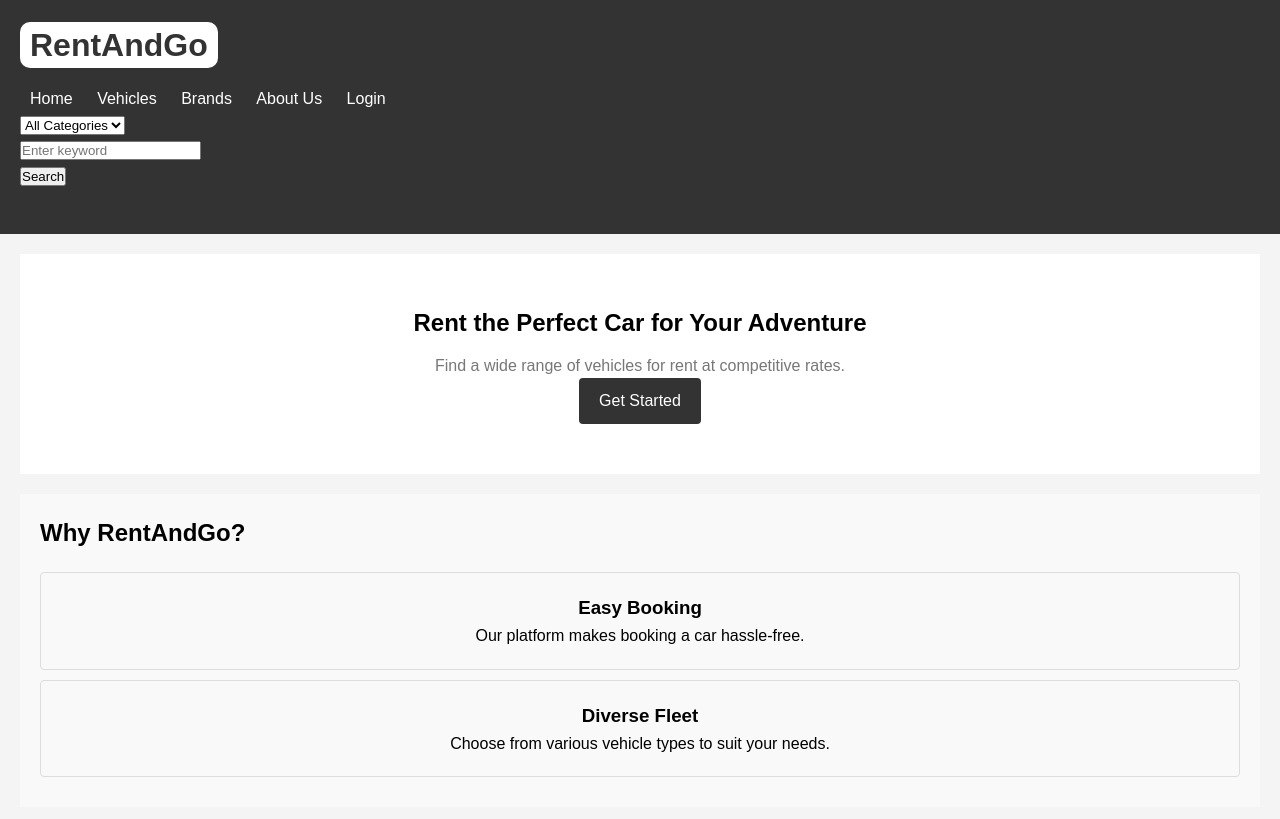
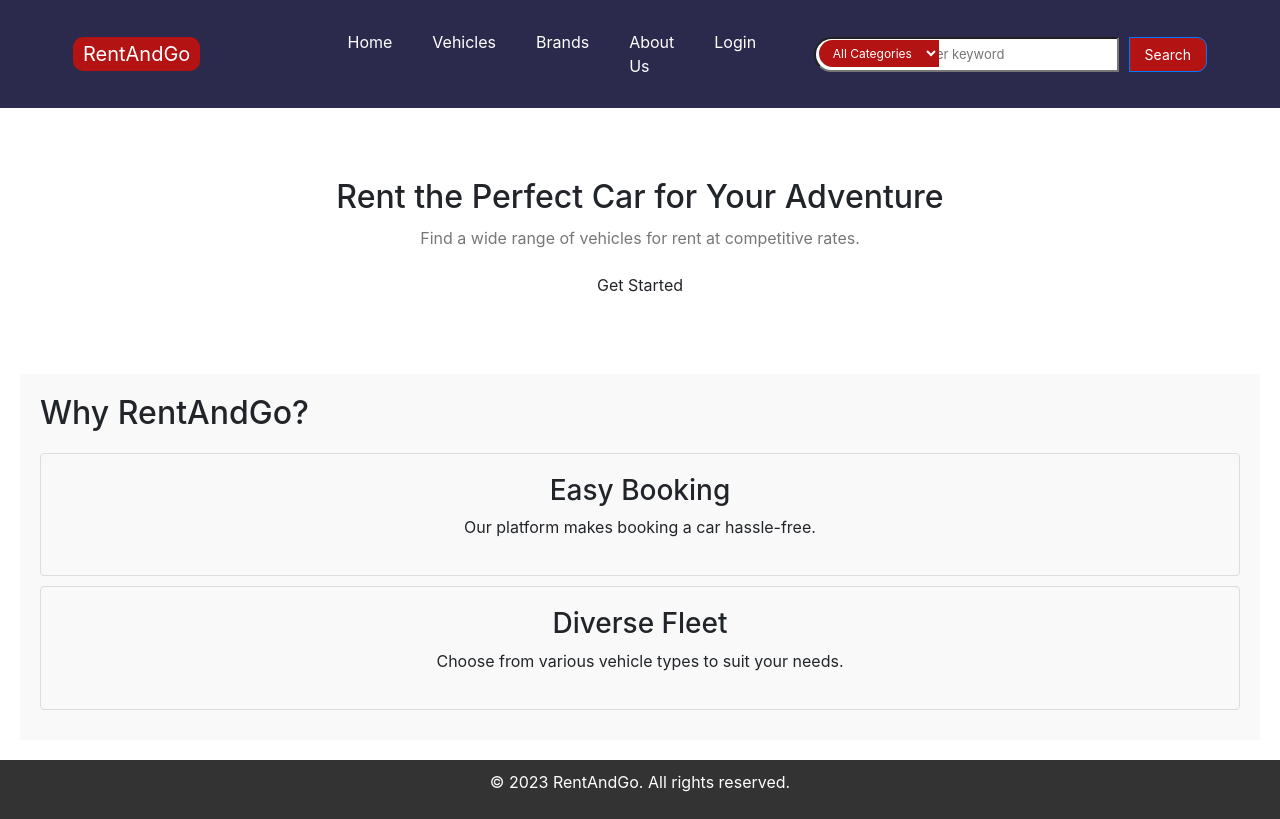
Before and after one commit to tejus07/php-cms, a PHP site: page / in a window 1280 px wide. Shown: the top 819 px of the page. Run offline with PHP 8.4, Linux system fonts and the light colour scheme; data comes from the database, SQL or seed files in the repository.

Commit message:
navbar css

```diff
--- a/css/styles.css
+++ b/css/styles.css
@@ -15,13 +15,71 @@ header {
   color: #fff;
   padding: 20px;
 }
-
+header.row.align-items-center {
+  justify-content: space-evenly;
+}
+form.searchbar {
+  display: flex;
+  flex-wrap: nowrap;
+  flex-direction: row;
+  position: relative;
+}
+.search-category-container {
+  position: absolute;
+  left: 5px;
+  top: 10%;
+}
+.search-category-container select {
+  border-radius: 20px 0 0 20px;
+  border: none;
+  background: #B31312;
+  color: #ffffff;
+  line-height: normal;
+  font-size: 12px;
+  padding: 5px 10px 5px 10px;
+}
+a:hover {
+  color: unset!important;
+  text-decoration: underline;
+}
+.search-bar-container {
+  width: 100%;
+  display: flex;
+  align-items: center;
+}
+.search-bar-container input[type="text"] {
+  width: 100%;
+  height: 35px;
+  font-size: 13px;
+  border-radius: 20px 0 0 20px;
+  padding: 0 0 0 33%;
+  color: #2B2A4C;
+  background: #ffffff;
+}
+button.btn.btn-primary.search-btn {
+  height: 35px;
+  line-height: normal;
+  margin-left: 10px;
+  text-decoration: none;
+  color: #ffffff;
+  background-color: #B31312;
+  border-radius: 0 10px 10px 0;
+  font-size: 14px;
+  padding: 5px 15px;
+}
+input[type="text"]:focus-visible {
+  outline: none;
+  border: 0;
+}
 header h1 {
   margin: 0;
 }
 
 nav ul {
   list-style: none;
+  margin: 0;
+  display: inline-flex;
+  gap: 20px;
 }
 
 nav ul li {
@@ -92,7 +150,7 @@ footer {
 }
 
 header {
-  background-color: #333;
+  background-color: #2B2A4C;
   color: #fff;
   padding: 20px;
 }
@@ -164,15 +222,13 @@ footer {
   line-height: 1.8;
 }
 
-h1.site-logo {
-  margin-bottom: 15px;
-}
 
 .site-logo a {
   text-decoration: none;
-  color: #333;
-  background-color: #fff;
+  color: #ffffff;
+  background-color: #B31312;
   border-radius: 10px;
+  font-size: 20px;
   padding: 5px 10px;
 }
 
@@ -181,26 +237,30 @@ h1.site-logo {
   position: relative;
 }
 
+
 .dropdown-content {
   display: none;
   position: absolute;
-  background-color: #333;
-  min-width: 470px;
+  background-color: #b31312;
+  color: #ffffff;
+  top: 100%;
   z-index: 1;
 }
-
 .dropdown-content a {
-  color: white;
-  padding: 12px 16px;
+  width: 100%;
+  min-width: 150px;
+  padding: 5px;
+}
+.dropdown-content a:hover {
+  background: #2B2A4C;
+  color: #fff;
   text-decoration: none;
-  display: block;
 }
-
 .dropdown:hover .dropdown-content {
   display: flex;
   flex-wrap: wrap;
-  /* max-width: 130px; */
-  /* left: -100%; */
+  padding: 10px 0;
+  text-align: center;
   justify-content: space-evenly;
 }
 .error-message {
--- a/footer.php
+++ b/footer.php
@@ -1,6 +1,7 @@
 <footer>
         <p>&copy; 2023 RentAndGo. All rights reserved.</p>
     </footer>
+    <script src="https://stackpath.bootstrapcdn.com/bootstrap/4.5.2/js/bootstrap.min.js"></script>
 </body>
 
 </html>
--- a/header.php
+++ b/header.php
@@ -12,11 +12,15 @@ $conn = $database->getConnection();
     <meta charset="UTF-8">
     <title>RentAndGo - Your Car Rental Solution</title>
     <link rel="stylesheet" href="css/styles.css">
+    <link href="https://stackpath.bootstrapcdn.com/bootstrap/4.5.2/css/bootstrap.min.css" rel="stylesheet">
 </head>
 
 <body>
-    <header>
-        <h1 class="site-logo"><a href="index.php">RentAndGo</a></h1>
+    <header class="row align-items-center">
+        <div class="col-md-2 logo-wrapper">
+        <div class="site-logo"><a href="index.php">RentAndGo</a></div>
+        </div>
+        <div class="col-md-4 nav-bar-wrapper">
         <nav>
             <ul>
                 <li><a href="index.php">Home</a></li>
@@ -47,9 +51,13 @@ $conn = $database->getConnection();
                 </li>
                 <li><a href="about-us.php">About Us</a></li>
                 <li><a href="admin/login.php">Login</a></li>
-                <li>
-                    <?php
 
+            </ul>
+        </nav>
+        </div>
+        <div class="col-md-4">
+            <div class="searchbar-wrapper">
+                <?php
                     $categories = [];
                     $category_sql = "SELECT category_id, category_name FROM Categories";
                     $category_stmt = $conn->query($category_sql);
@@ -79,9 +87,8 @@ $conn = $database->getConnection();
                             <input type="text" name="keyword" placeholder="Enter keyword"
                                 value="<?php echo $keyword; ?>">
                         </div>
-                        <button class="search-btn" type="submit">Search</button>
+                        <button class="btn btn-primary search-btn" type="submit">Search</button>
                     </form>
-                </li>
-            </ul>
-        </nav>
+            </div>
+        </div>
     </header>
```
